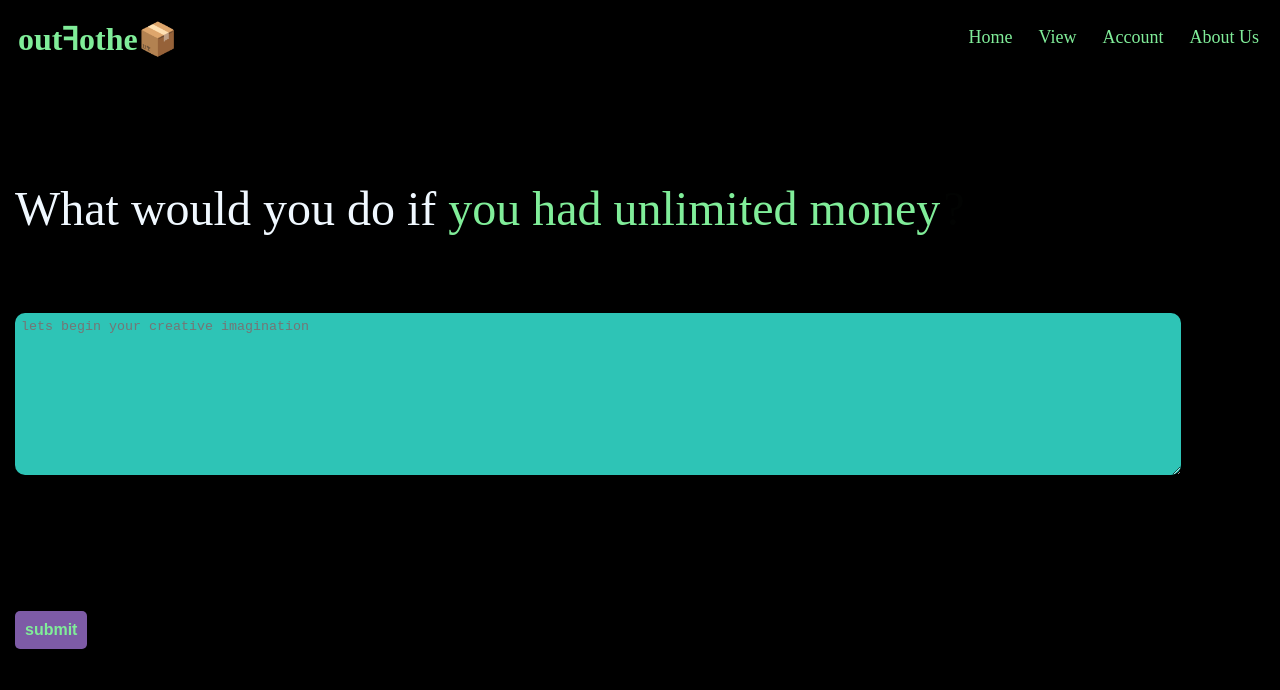
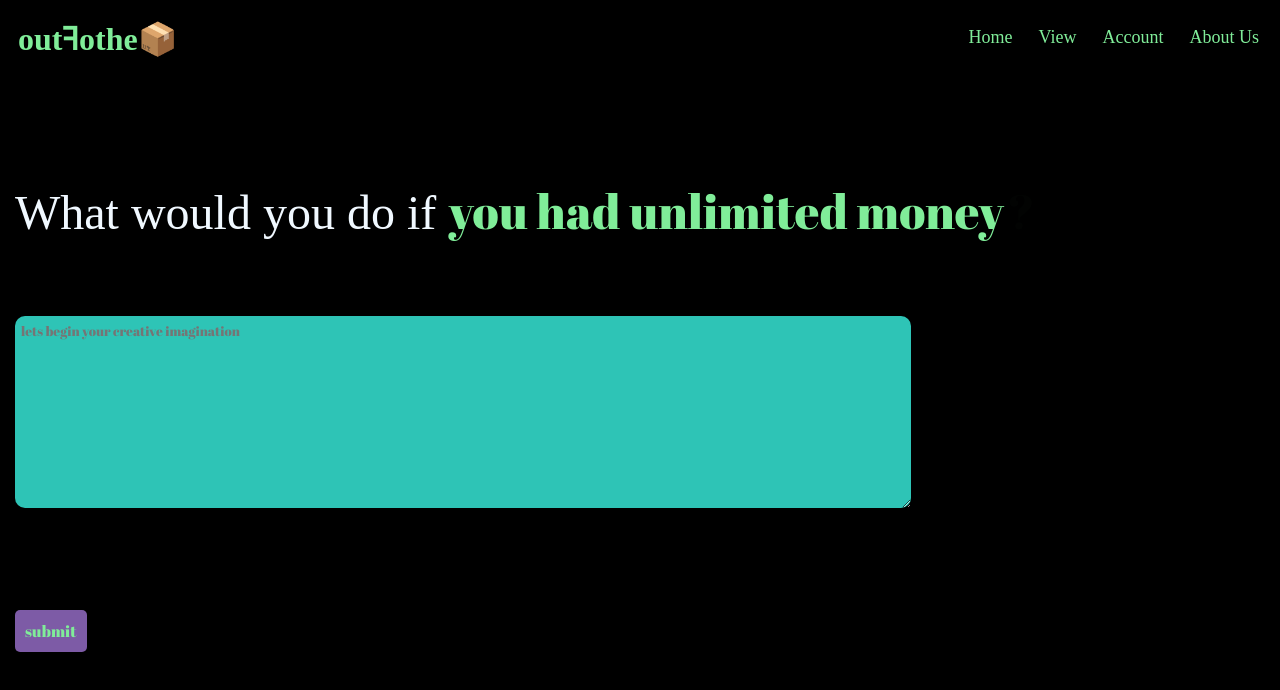
Before and after one commit to Riponz/outfothebox, a React (Vite) app in the folder client/: page / in a window 1280 px wide. Shown: the top 690 px of the page. Built offline with nearby package versions, Linux system fonts and the light colour scheme.

Commit message:
mvp-push

```diff
--- a/client/index.html
+++ b/client/index.html
@@ -1,8 +1,14 @@
-<!doctype html>
+<!DOCTYPE html>
 <html lang="en">
   <head>
     <meta charset="UTF-8" />
     <link rel="icon" type="image/svg+xml" href="/vite.svg" />
+    <link rel="preconnect" href="https://fonts.googleapis.com" />
+    <link rel="preconnect" href="https://fonts.gstatic.com" crossorigin />
+    <link
+      href="https://fonts.googleapis.com/css2?family=Abril+Fatface&display=swap"
+      rel="stylesheet"
+    />
     <meta name="viewport" content="width=device-width, initial-scale=1.0" />
     <title>outfothebox</title>
   </head>
--- a/client/src/QuesAns.css
+++ b/client/src/QuesAns.css
@@ -15,6 +15,7 @@
 }
 
 .question{
+    font-family: 'Abril Fatface', serif;
     font-size: 3rem;
     color: #80ED99;
 }
@@ -32,19 +33,26 @@ form{
 }
 
 .anstext{
+    font-family: 'Abril Fatface', serif;
     -webkit-box-sizing: border-box;
     -moz-box-sizing: border-box;
     box-sizing: border-box;
+    /* font-size: large; */
+    outline: none;
     width: 100%;
     border-radius: 10px;
     background-color: #2EC4B6;
     border: none;
     padding: 6px;
+    position: static;
 }
 
 .submit{
+    font-family: 'Abril Fatface', serif;
+    position: relative;
+    margin-top: 10px;
     font-size: 1rem;
-    font-weight: 600;
+    font-weight: 400;
     padding: 10px;
     width: max-content;
     height: max-content;
--- a/client/src/QuesAns.jsx
+++ b/client/src/QuesAns.jsx
@@ -2,6 +2,7 @@ import React, { useState } from "react";
 import "./QuesAns.css";
 import { Typewriter } from "react-simple-typewriter";
 import axios from "axios"
+import {BASE_URL} from "./utility/links"
 
 function QuesAns() {
   const [answer, setAnswer] = useState("");
@@ -12,7 +13,7 @@ function QuesAns() {
 
   const postRequest =(e) => {
     e.preventDefault()
-    axios.post('http://localhost:3000/ans', {
+    axios.post(`${BASE_URL}/postAns`, {
       answer:answer,
     })
     .then((response) => {
@@ -61,7 +62,6 @@ function QuesAns() {
           submit
         </button>
       </form>
-      {/* {console.log(answer)} */}
     </div>
   );
 }
--- a/client/src/View.jsx
+++ b/client/src/View.jsx
@@ -1,15 +1,15 @@
 import React, { useEffect, useState } from "react";
 import "./View.css";
 import axios from "axios";
+import { BASE_URL } from "./utility/links";
 
 function View() {
   const [date, setDate] = useState([])
   useEffect(() => {
     axios
-      .get("http://localhost:3000/view")
+      .get(`${BASE_URL}/getData`)
       .then((res) => {
-        const resp =res;
-        setDate(res.data.data);
+        setDate(res.data.posts);
       })
       .catch((err) => {
         console.log(err.message);
@@ -21,7 +21,6 @@ function View() {
       {date.map((answer) => {
         return <div className="card">{answer.content}</div>;
       })}
-      {/* {console.log(date)} */}
     </div>
   );
 }
--- /dev/null
+++ b/client/src/utility/links.js
@@ -0,0 +1 @@
+export const BASE_URL = "http://localhost:3000";
```
Also changed, not shown: 1 other file (tests, documents, lock files or other folders).
